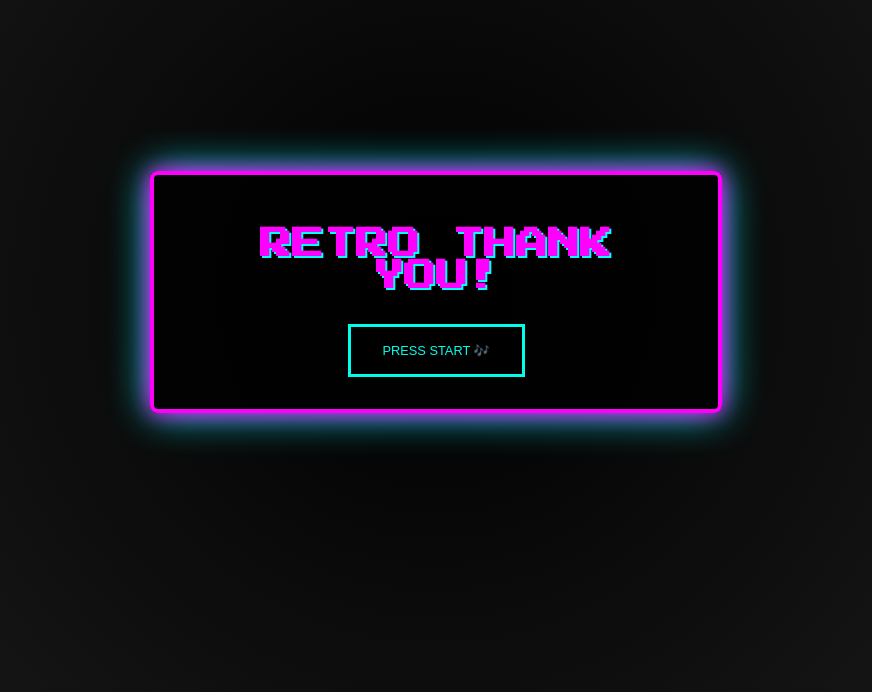
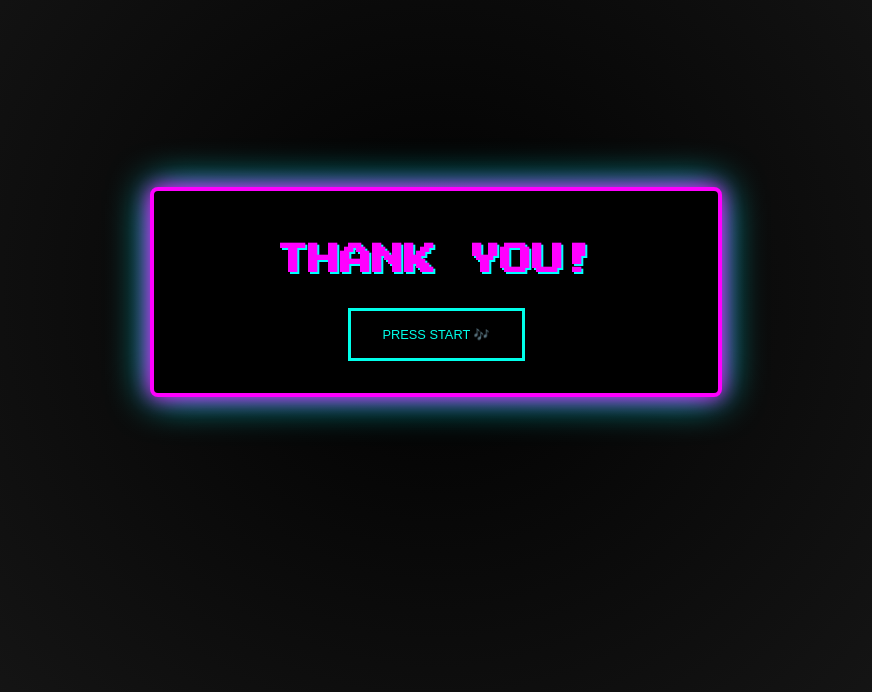
Before and after one commit to joshivilas/probable-octo-waddle, a plain HTML site: page octo.html in a window 1280 px wide. Shown: the part 108-800 px from the top of the page, without its empty margins (204-1076 px from the left). Drawn offline with Linux system fonts and the light colour scheme.

Commit message:
Update octo.html for new thank you design

```diff
--- a/octo.html
+++ b/octo.html
@@ -2,7 +2,7 @@
 <html lang="en">
 <head>
   <meta charset="UTF-8">
-  <title>Retro Thank You 🎉</title>
+  <title>Thank You 🎉</title>
   <link href="https://fonts.googleapis.com/css2?family=Press+Start+2P&display=swap" rel="stylesheet">
   <style>
     body {
@@ -17,7 +17,7 @@
       overflow: hidden;
     }
     .container {
-      background: rgba(0,0,0,0.8);
+      background: rgba(0,0,0, 1);
       border: 4px solid #ff00ff;
       padding: 2rem;
       border-radius: 8px;
@@ -86,7 +86,7 @@
 <body>
   <canvas id="confetti"></canvas>
   <div class="container">
-    <h1>RETRO THANK YOU!</h1>
+    <h1>THANK YOU!</h1>
     <button onclick="startCelebration()">PRESS START 🎶</button>
     <div id="content">
       <p id="thankMessage"></p>
```
